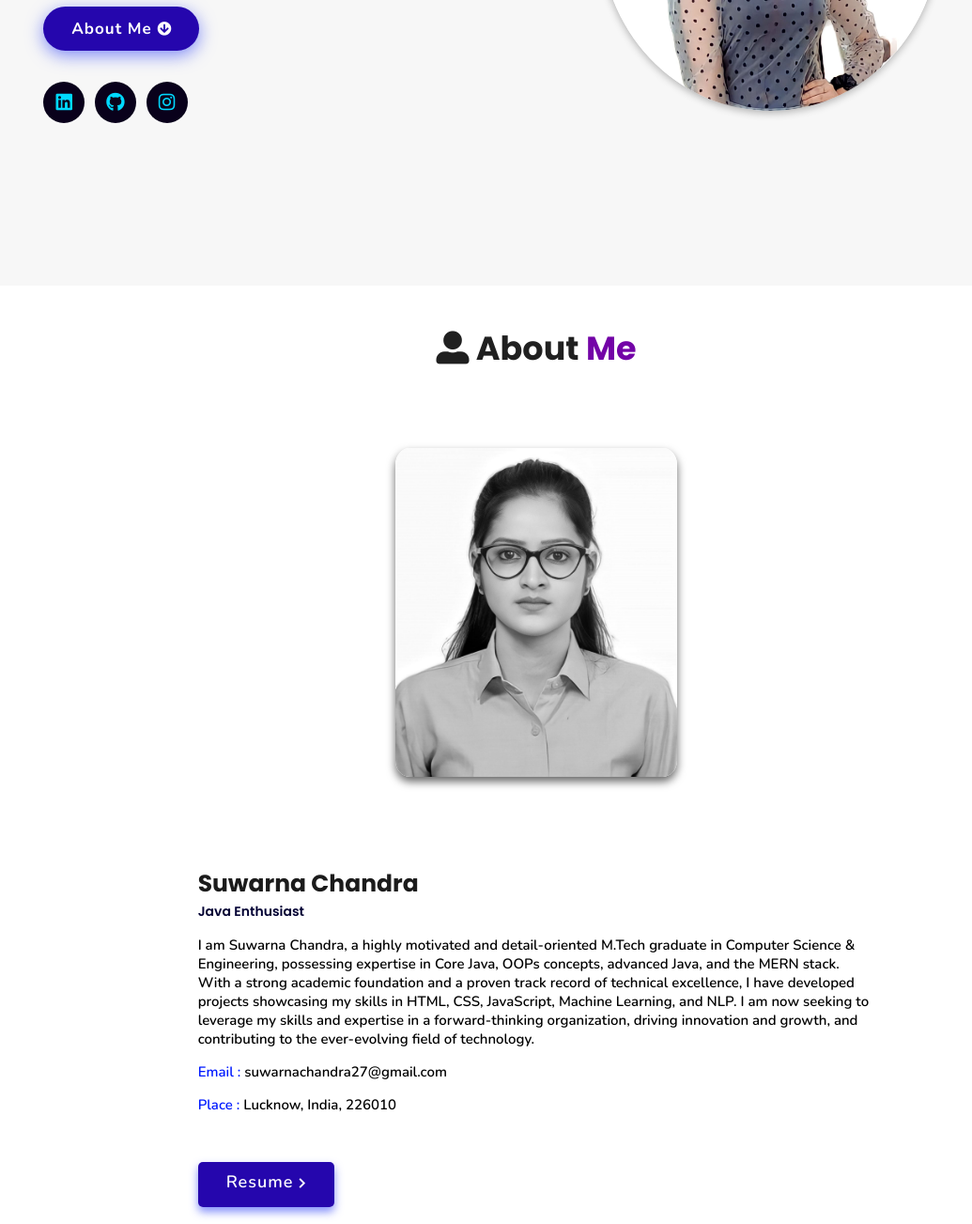
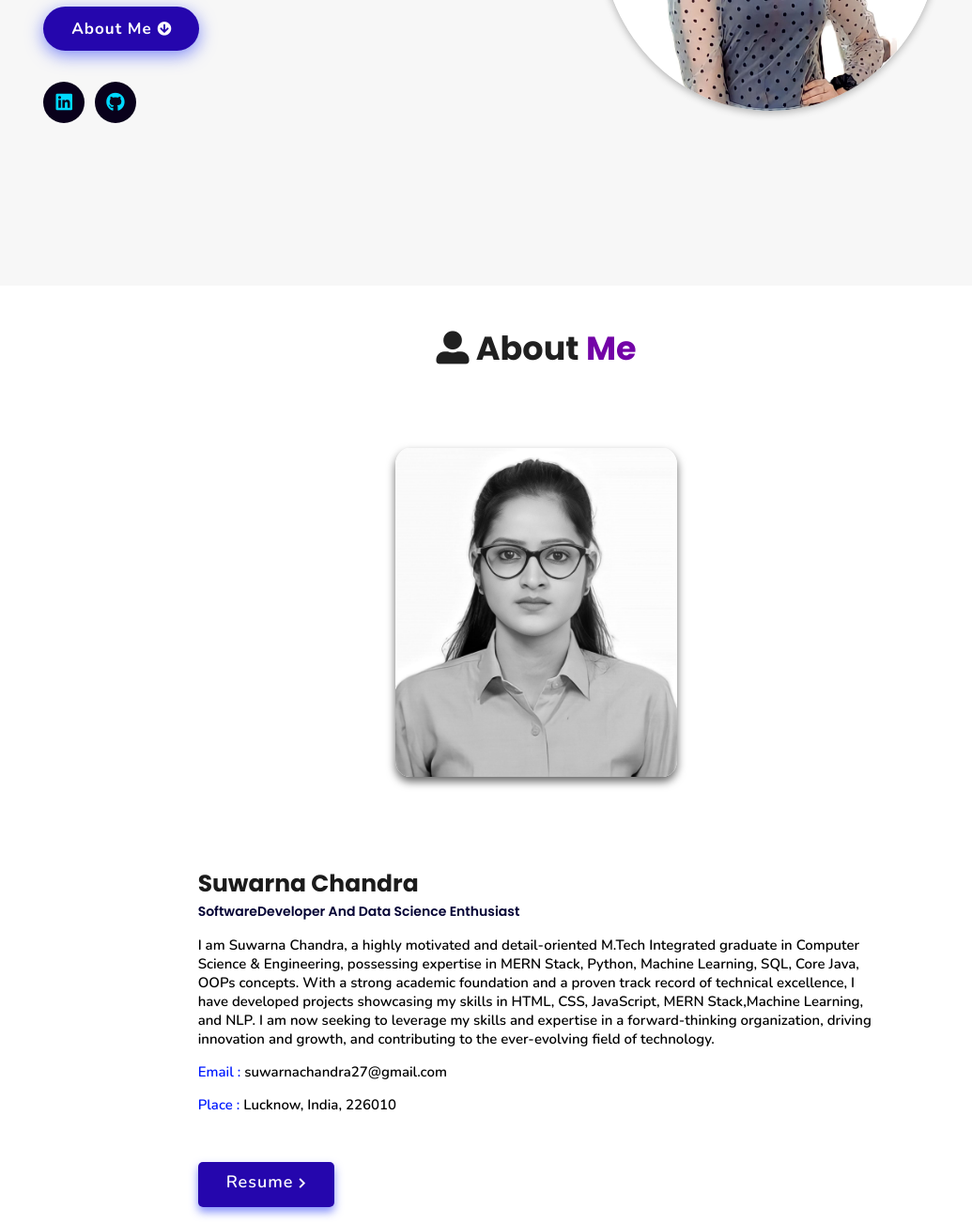
Before and after one commit to Suwarna36/Portfolio-Website, a plain HTML site: page index.html in a window 1280 px wide. Shown: the part 496-1799 px from the top of the page at 94% size, without its empty margins (69-1104 px from the left). Drawn offline with nearby package versions, Linux system fonts and the light colour scheme; a script that the page names is missing.

Commit message:
Update index.html

```diff
--- a/index.html
+++ b/index.html
@@ -57,8 +57,8 @@
               target="_blank"><i class="fab fa-linkedin"></i></a></li>
           <li><a class="github" aria-label="GitHub" href="https://github.com/Suwarna36" target="_blank"><i
                 class="fab fa-github"></i></a></li>
-          <li><a class="instagram" aria-label="Instagram" href="https://www.instagram.com/_suwarna__/"><i
-                class="fab fa-instagram" target="_blank"></i></a></li>
+<!--           <li><a class="instagram" aria-label="Instagram" href="https://www.instagram.com/_suwarna__/"><i
+                class="fab fa-instagram" target="_blank"></i></a></li> -->
           <!--<li><a class="twitter" aria-label="Twitter" href="" target="_blank"><i class="fab fa-twitter"></i></a></li>
           <li><a class="telegram" aria-label="Telegram" href="" target="_blank"><i class="fab fa-telegram-plane"></i></a></li>-->
         </ul>
@@ -82,11 +82,11 @@
       </div>
       <div class="content">
         <h3>Suwarna Chandra</h3>
-        <span class="tag">Java Enthusiast</span>
+        <span class="tag">SoftwareDeveloper and Data Science Enthusiast</span>
 
         <p>
-          I am Suwarna Chandra, a highly motivated and detail-oriented M.Tech graduate in Computer Science & Engineering, possessing expertise in Core Java, OOPs concepts, advanced Java, and the MERN stack.
-          With a strong academic foundation and a proven track record of technical excellence, I have developed projects showcasing my skills in HTML, CSS, JavaScript, Machine Learning, and NLP. I am now seeking to leverage my skills and expertise in a forward-thinking organization, driving innovation and growth, and contributing to the ever-evolving field of technology.
+          I am Suwarna Chandra, a highly motivated and detail-oriented M.Tech Integrated graduate in Computer Science & Engineering, possessing expertise in MERN Stack, Python, Machine Learning, SQL, Core Java, OOPs concepts.
+          With a strong academic foundation and a proven track record of technical excellence, I have developed projects showcasing my skills in HTML, CSS, JavaScript, MERN Stack,Machine Learning, and NLP. I am now seeking to leverage my skills and expertise in a forward-thinking organization, driving innovation and growth, and contributing to the ever-evolving field of technology.
         </p>
 
         <div class="box-container">
```
